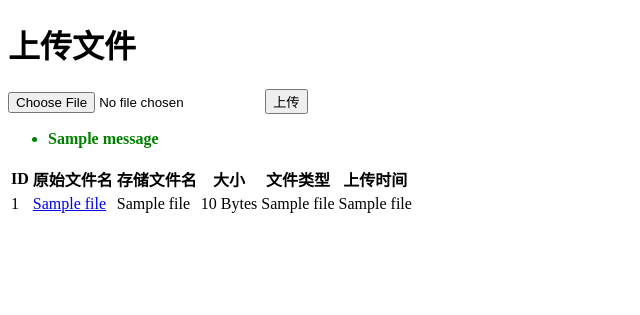
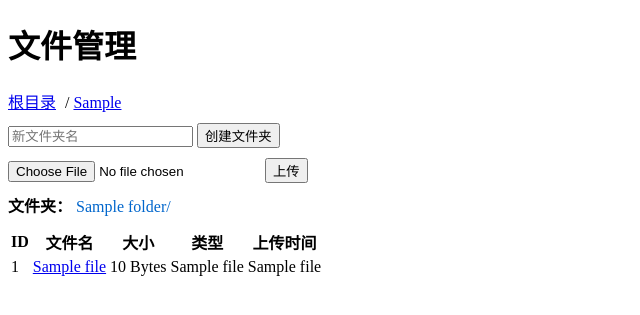
Before and after one commit to djh2203/fileledge, a Flask app: template templates/index.html in a window 1280 px wide. Shown: the top 315 px of the page, without its empty margins (0-640 px from the left). Run offline with Flask 3, Linux system fonts and the light colour scheme; the template is opened without the code that fills it: most values are stand-ins (such as "Sample title", 1, 10 or a date in 2020); one stand-in notice (Sample message) is shown.

Commit message:
feat(database): 添加文件夹管理功能，支持创建和查询文件夹 feat(server): 增强文件上传功能，支持路径安全检查和文件夹创建 fix(upload): 修复上传状态反馈，优化用户体验 style(html): 更新文件和上传页面，增加面包屑导航和文件夹管理功能

```diff
--- a/server.py
+++ b/server.py
@@ -1,14 +1,11 @@
 import os
+import re
 import json
-from flask import Flask, request, render_template
-from werkzeug.utils import secure_filename
 import database
 from datetime import datetime
-from flask import Flask, request, render_template, send_from_directory, flash, redirect, url_for
+from flask import Flask, request, render_template, send_from_directory, flash, redirect, url_for, jsonify
 import secrets
-from flask import Flask, request, render_template, send_from_directory, redirect, url_for
 from werkzeug.exceptions import RequestEntityTooLarge
-
 
 
 
@@ -31,23 +28,54 @@ app.config['UPLOAD_FOLDER'] = UPLOAD_FOLDER
 # 确保上传目录存在
 os.makedirs(UPLOAD_FOLDER, exist_ok=True)
 
+def is_safe_path(user_path):
+    """确保路径安全，防止路径穿越"""
+    # 标准化路径
+    abs_base = os.path.abspath(UPLOAD_FOLDER)
+    abs_user = os.path.abspath(os.path.join(abs_base, user_path))
+    return abs_user.startswith(abs_base)
+
+def normalize_path(path):
+    """标准化路径：确保以 / 开头和结尾"""
+    if not path:
+        return ''
+    path = path.replace('\\', '/')
+    # 防止 .. 穿越
+    parts = [p for p in path.split('/') if p and p != '..']
+    result = '/'.join(parts)
+    if result and not result.endswith('/'):
+        result += '/'
+    return result
+
 @app.route('/')
 def index():
-    files = database.get_all_files()   # 获取所有文件记录
+    current_path = normalize_path(request.args.get('path', ''))
+    if not is_safe_path(current_path):
+        return "非法路径", 400
+
+    folders = database.get_folders(current_path)
+    files = database.get_files_by_path(current_path)
     return render_template('index.html',
                            files=files,
+                           folders=folders,
+                           current_path=current_path,
                            max_content_length=app.config['MAX_CONTENT_LENGTH'])
 
 
 @app.route('/upload', methods=['POST'])
 def upload_file():
     """处理上传的文件并保存到服务器"""
+    current_path = normalize_path(request.form.get('path', ''))
+
+    if not is_safe_path(current_path):
+        return jsonify(success=False, message='非法路径'), 400
+
     if 'file' not in request.files:
-        return '没有选择文件', 400
+        return jsonify(success=False, message='没有选择文件'), 400
 
     file = request.files['file']
     if file.filename == '':
-        return '文件名为空', 400
+        return jsonify(success=False, message='文件名为空'), 400
 
     original_name = file.filename
     # 获取原始扩展名（带点，如 ".png"）
@@ -55,20 +83,52 @@ def upload_file():
     # 生成时间戳字符串，例如 "20260414153012"
     timestamp = datetime.now().strftime("%Y%m%d%H%M%S%f")
     stored_filename = timestamp + ext
-    file_path = os.path.join(app.config['UPLOAD_FOLDER'], stored_filename)
+
+    # 确保目标目录存在
+    target_dir = os.path.join(app.config['UPLOAD_FOLDER'], current_path)
+    os.makedirs(target_dir, exist_ok=True)
+
+    file_path = os.path.join(target_dir, stored_filename)
     file.save(file_path)
     size = os.path.getsize(file_path)
-    database.add_file_record(original_name, stored_filename, size, file.mimetype, file_path)
-    flash(f'文件 "{original_name}" 上传成功！', 'success')
-    # 重定向回首页
-    return redirect(url_for('index'))
+    database.add_file_record(original_name, stored_filename, size, file.mimetype, file_path, current_path)
+    return jsonify(success=True, message=f'文件 "{original_name}" 上传成功！'), 200
 
 @app.route('/files')
 def list_files():
-    # 调用数据库函数获取所有记录
-    files = database.get_all_files()
-    # 渲染模板，并把 files 传过去
-    return render_template('files.html', files=files)
+    current_path = normalize_path(request.args.get('path', ''))
+    if not is_safe_path(current_path):
+        return "非法路径", 400
+
+    folders = database.get_folders(current_path)
+    files = database.get_files_by_path(current_path)
+    return render_template('files.html', files=files, folders=folders, current_path=current_path)
+
+@app.route('/create-folder', methods=['POST'])
+def create_folder():
+    parent_path = normalize_path(request.form.get('path', ''))
+    folder_name = request.form.get('folder_name', '').strip()
+
+    if not folder_name:
+        return jsonify(success=False, message='文件夹名不能为空'), 400
+
+    # 检查非法字符
+    if re.search(r'[/\\:*?"<>|]', folder_name):
+        return jsonify(success=False, message='文件夹名包含非法字符'), 400
+
+    new_path = parent_path + folder_name + '/'
+
+    if not is_safe_path(new_path):
+        return jsonify(success=False, message='非法路径'), 400
+
+    # 物理创建目录
+    full_dir = os.path.join(app.config['UPLOAD_FOLDER'], new_path)
+    os.makedirs(full_dir, exist_ok=True)
+
+    # 数据库记录
+    database.add_folder(new_path)
+
+    return jsonify(success=True, message='文件夹创建成功！'), 200
 
 
 @app.route('/download/<int:file_id>')
@@ -78,24 +138,25 @@ def download_file(file_id):
     if record is None:
         return "文件不存在", 404
 
-    # 2. 提取存储文件名和原始文件名（用于下载时的提示名）
-    # record 结构：(id, original_filename, stored_filename, size, type, upload_time, path)
-    stored_filename = record[2]          # 存储在 uploads/ 下的文件名
+    # record 结构：(id, original_filename, stored_filename, size, type, upload_time, path, relative_path)
+    stored_filename = record[2]          # 存储文件名
     original_filename = record[1]        # 用户上传时的原始文件名
+    relative_path = record[7] if len(record) > 7 else ''  # 相对路径
 
-    # 3. 发送文件
-    # send_from_directory 的第一个参数是目录路径，第二个参数是文件名
-    # as_attachment=True 会让浏览器弹出下载对话框，attachment_filename 可设置下载时的文件名
+    # 拼接完整目录
+    file_dir = os.path.join(app.config['UPLOAD_FOLDER'], relative_path)
+
+    # 发送文件
     return send_from_directory(
-        app.config['UPLOAD_FOLDER'],
+        file_dir,
         stored_filename,
         as_attachment=True,
-        download_name=original_filename   # Flask 2.0+ 用 download_name，旧版用 attachment_filename
+        download_name=original_filename
     )
 
 @app.errorhandler(RequestEntityTooLarge)
 def handle_file_too_large(e):
-    return "QwQ 文件过大，请上传小于 {} MB 的文件~".format(max_mb), 413
+    return jsonify(success=False, message=f"文件过大，请上传小于 {max_mb} MB 的文件~"), 413
 
 if __name__ == '__main__':
     app.run(debug=True)
--- a/static/upload.js
+++ b/static/upload.js
@@ -22,6 +22,7 @@ document.addEventListener('DOMContentLoaded', function() {
 
         const formData = new FormData();
         formData.append('file', file);
+        formData.append('path', CURRENT_PATH);
 
         const xhr = new XMLHttpRequest();
 
@@ -34,15 +35,23 @@ document.addEventListener('DOMContentLoaded', function() {
         });
 
         xhr.addEventListener('load', function() {
-            if (xhr.status === 200) {
-                statusDiv.innerHTML = '<span style="color: green;">上传成功！</span>';
+            let response;
+            try {
+                response = JSON.parse(xhr.responseText);
+            } catch (e) {
+                response = { success: false, message: '响应异常，请重试' };
+            }
+
+            if (xhr.status === 200 && response.success) {
+                statusDiv.innerHTML = '<span style="color: green;">' + response.message + '</span>';
+                fileInput.value = '';
                 setTimeout(() => {
                     location.reload();
                 }, 1000);
-                fileInput.value = '';
             } else {
-                statusDiv.innerHTML = '<span style="color: red;">上传失败：' + xhr.responseText + '</span>';
+                statusDiv.innerHTML = '<span style="color: red;">上传失败：' + (response.message || xhr.statusText) + '</span>';
             }
+
             setTimeout(() => {
                 progressContainer.style.display = 'none';
                 progressBar.style.width = '0%';
--- a/templates/index.html
+++ b/templates/index.html
@@ -2,68 +2,121 @@
 <html lang="zh">
 <head>
     <meta charset="UTF-8">
-    <title>文件上传（最简版）</title>
+    <title>文件管理</title>
     <style>
-    .success {
-        color: green;
-        font-weight: bold;
-    }
-    .error {
-        color: red;
-        font-weight: bold;
-    }
+    .success { color: green; font-weight: bold; }
+    .error { color: red; font-weight: bold; }
+    .folder-list { margin: 10px 0; }
+    .folder-list a { margin-right: 15px; text-decoration: none; color: #0066cc; }
+    .folder-list a:hover { text-decoration: underline; }
+    .breadcrumb { margin: 10px 0; }
+    .breadcrumb a { margin-right: 5px; }
     </style>
     <script>
         // 从后端传递配置到前端，单位：字节
         const MAX_FILE_SIZE = {{ max_content_length }};
+        // 当前路径
+        const CURRENT_PATH = "{{ current_path }}";
     </script>
 </head>
 <body>
-    <h1>上传文件</h1>
-    <form action="/upload" method="post" enctype="multipart/form-data">
+    <h1>文件管理</h1>
+
+    <!-- 面包屑导航 -->
+    <div class="breadcrumb">
+        <a href="{{ url_for('index', path='') }}">根目录</a>
+        {% set parts = current_path.strip('/').split('/') %}
+        {% set cumulative = '' %}
+        {% for part in parts if part %}
+            {% set cumulative = cumulative ~ part ~ '/' %}
+            / <a href="{{ url_for('index', path=cumulative) }}">{{ part }}</a>
+        {% endfor %}
+    </div>
+
+    <!-- 创建文件夹 -->
+    <div style="margin: 10px 0;">
+        <input type="text" id="new-folder-name" placeholder="新文件夹名">
+        <button onclick="createFolder()">创建文件夹</button>
+    </div>
+
+    <!-- 上传表单 -->
+    <form id="upload-form" enctype="multipart/form-data">
+        <input type="hidden" name="path" value="{{ current_path }}">
         <input type="file" name="file" required>
         <button type="submit">上传</button>
     </form>
-    <!-- 进度条容器，初始隐藏 -->
+
+    <!-- 进度条容器 -->
     <div id="progress-container" style="display: none; margin-top: 10px;">
         <div id="progress-bar" style="width: 0%; height: 20px; background-color: #4CAF50; text-align: center; line-height: 20px; color: white;">0%</div>
     </div>
     <!-- 上传状态文字 -->
     <div id="upload-status" style="margin-top: 5px;"></div>
-    {% with messages = get_flashed_messages(with_categories=true) %}
-        {% if messages %}
-            <ul class="flashes">
-            {% for category, message in messages %}
-                <li class="{{ category }}">{{ message }}</li>
-            {% endfor %}
-            </ul>
-        {% endif %}
-    {% endwith %}
+
+    <!-- 文件夹列表 -->
+    {% if folders %}
+    <div class="folder-list">
+        <strong>文件夹：</strong>
+        {% for folder in folders %}
+            <a href="{{ url_for('index', path=folder.path) }}">{{ folder.name }}/</a>
+        {% endfor %}
+    </div>
+    {% endif %}
+
+    <!-- 文件列表 -->
     {% if files %}
     <table>
         <tr>
             <th>ID</th>
-            <th>原始文件名</th>
-            <th>存储文件名</th>
+            <th>文件名</th>
             <th>大小</th>
-            <th>文件类型</th>
+            <th>类型</th>
             <th>上传时间</th>
         </tr>
         {% for file in files %}
         <tr>
-            <td>{{ file[0] }}</td>           <!-- id -->
-            <td><a href="/uploads/{{ file[2] }}">{{ file[1] }}</a></td>        <!-- original_filename -->
-            <td>{{ file[2] }}</td>           <!-- stored_filename -->
-            <td>{{ file[3] | filesizeformat }}</td>           <!-- file_size -->
-            <td>{{ file[4] }}</td>           <!-- file_type -->
-            <td>{{ file[5] }}</td>           <!-- upload_time -->
+            <td>{{ file[0] }}</td>
+            <td><a href="{{ url_for('download_file', file_id=file[0]) }}">{{ file[1] }}</a></td>
+            <td>{{ file[3] | filesizeformat }}</td>
+            <td>{{ file[4] }}</td>
+            <td>{{ file[5] }}</td>
         </tr>
         {% endfor %}
     </table>
     {% else %}
-    <p>还没有上传过任何文件。</p>
+    <p>该目录下没有文件。</p>
     {% endif %}
 
+    <script>
+    function createFolder() {
+        const nameInput = document.getElementById('new-folder-name');
+        const folderName = nameInput.value.trim();
+        if (!folderName) {
+            alert('请输入文件夹名');
+            return;
+        }
+
+        const formData = new FormData();
+        formData.append('path', CURRENT_PATH);
+        formData.append('folder_name', folderName);
+
+        fetch('/create-folder', {
+            method: 'POST',
+            body: formData
+        })
+        .then(res => res.json())
+        .then(data => {
+            if (data.success) {
+                location.reload();
+            } else {
+                alert(data.message || '创建失败');
+            }
+        })
+        .catch(err => {
+            alert('请求失败');
+        });
+    }
+    </script>
     <script src="{{ url_for('static', filename='upload.js') }}"></script>
 </body>
 </html>
```
Also changed, not shown: database.py (+64 -6 lines), templates/files.html (+82 -15 lines).
